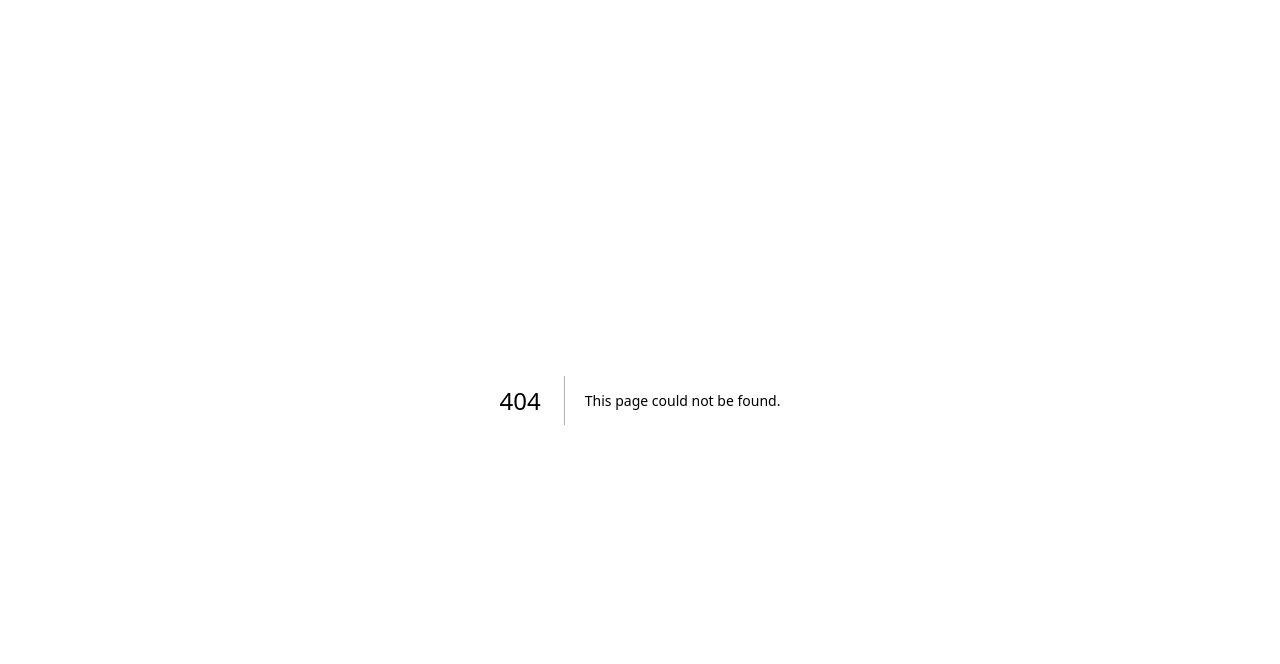
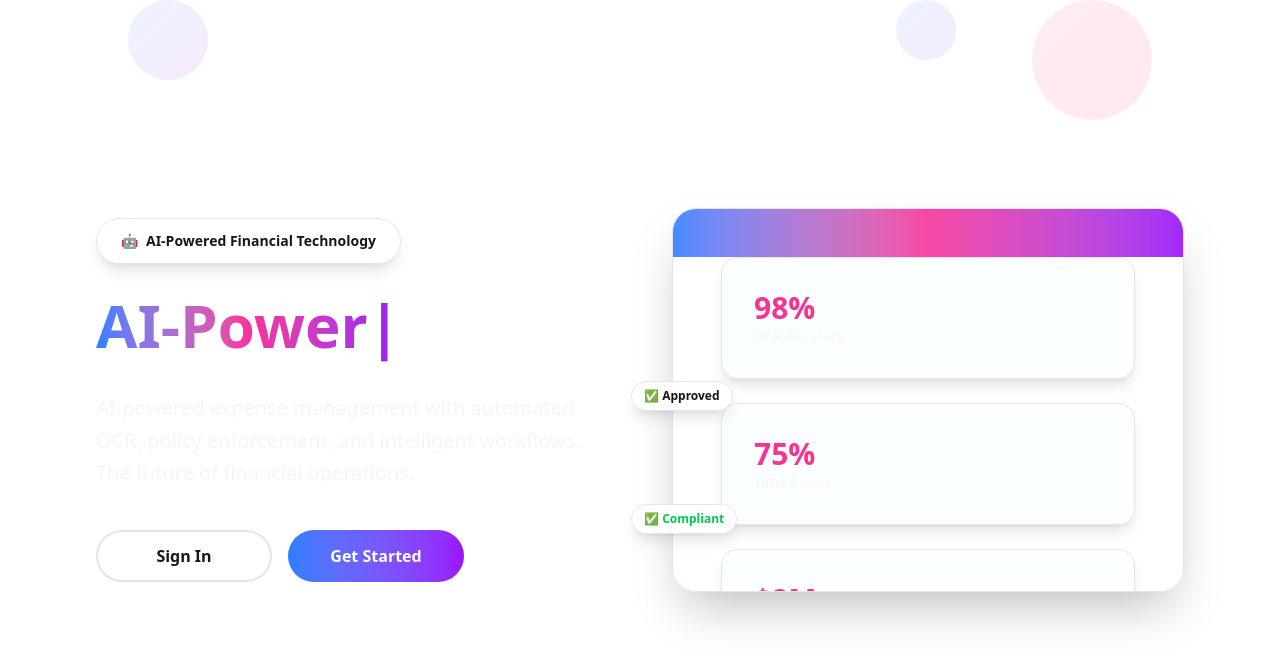
Before and after one commit to bilalqaisar1/FinCortex-AI_Brain_for_Corporate_Reimbursements, a Next.js app in the folder fin-cortex/: page /home in a window 1280 px wide. Before the commit this address had no page. Shown: the top 664 px of the page. Built offline with nearby package versions, Linux system fonts and the light colour scheme.

Commit message:
create the home page of webapp

```diff
--- /dev/null
+++ b/fin-cortex/src/app/home/page.tsx
@@ -0,0 +1,151 @@
+"use client";
+
+import { useState, useEffect } from "react";
+import Link from "next/link";
+import { useTheme } from "@/hooks/useTheme";
+import TypeWriter from "@/components/TypeWriter";
+
+export default function HomePage() {
+  const { isDarkTheme, toggleTheme, themeIcon } = useTheme();
+  const [isScrolled, setIsScrolled] = useState(false);
+  const [isMobileMenuOpen, setIsMobileMenuOpen] = useState(false);
+
+  // Typewriter texts for hero section
+  const typewriterTexts = [
+    "AI-Powered Reimbursement",
+    "Smart Expense Management",
+    "Automated Financial Workflows",
+    "Intelligent Policy Enforcement"
+  ];
+
+  // Handle scroll effect for navbar
+  useEffect(() => {
+    const handleScroll = () => {
+      setIsScrolled(window.scrollY > 50);
+    };
+
+    window.addEventListener('scroll', handleScroll);
+    return () => window.removeEventListener('scroll', handleScroll);
+  }, []);
+
+  // Handle mobile menu toggle
+  useEffect(() => {
+    const handleClickOutside = (e: MouseEvent) => {
+      const target = e.target as Element;
+      const mobileToggle = document.getElementById('mobileToggle');
+      const navLinks = document.getElementById('navLinks');
+
+      if (mobileToggle && navLinks && !mobileToggle.contains(target) && !navLinks.contains(target)) {
+        setIsMobileMenuOpen(false);
+      }
+    };
+
+    document.addEventListener('click', handleClickOutside);
+    return () => document.removeEventListener('click', handleClickOutside);
+  }, []);
+
+  const handleLinkClick = (e: React.MouseEvent<HTMLAnchorElement>) => {
+    const href = e.currentTarget.getAttribute('href');
+    if (href?.startsWith('#')) {
+      e.preventDefault();
+      const target = document.querySelector(href);
+      if (target) {
+        target.scrollIntoView({
+          behavior: 'smooth',
+          block: 'start'
+        });
+      }
+    }
+    setIsMobileMenuOpen(false);
+  };
+
+  return (
+    <section id="home" className="min-h-screen bg-dark text-primary overflow-x-hidden relative">
+      {/* Animated Background */}
+      <div className="animated-bg absolute top-0 left-0 w-full h-full -z-10 opacity-10">
+        <div className="floating-shapes absolute w-full h-full">
+          <div className="shape absolute w-20 h-20 rounded-full bg-gradient-to-br from-blue-500 to-purple-600 left-[10%] animate-float"></div>
+          <div className="shape absolute w-30 h-30 rounded-full bg-gradient-to-br from-pink-500 to-red-500 right-[10%] animate-float" style={{ animationDelay: '-5s' }}></div>
+          <div className="shape absolute w-15 h-15 rounded-full bg-gradient-to-br from-blue-500 to-purple-600 left-[70%] animate-float" style={{ animationDelay: '-10s' }}></div>
+        </div>
+      </div>
+
+      {/* Hero Section */}
+      <section className="hero min-h-screen flex items-center justify-center px-8 py-24 relative">
+        <div className="hero-container max-w-6xl grid grid-cols-1 lg:grid-cols-2 gap-16 items-center">
+          <div className="hero-content animate-fade-in-left">
+            <div className="hero-badge inline-flex items-center gap-2 px-6 py-3 bg-card/10 backdrop-blur-xl border border-subtle rounded-full text-sm font-semibold mb-6 shadow-lg hover:-translate-y-0.5 hover:shadow-xl transition-all duration-300 hover:border-blue-400">
+              <span>🤖</span>
+              AI-Powered Financial Technology
+            </div>
+
+            <h1 className="hero-title text-5xl lg:text-6xl font-extrabold leading-tight mb-6 min-h-20 flex items-start">
+              <TypeWriter
+                texts={typewriterTexts}
+                typingSpeed={100}
+                deletingSpeed={60}
+                pauseDuration={2000}
+                className="typewriter text-primary bg-gradient-to-r from-blue-500 via-pink-500 to-purple-600 bg-clip-text text-transparent inline-block leading-tight font-extrabold relative"
+              />
+            </h1>
+
+                    <p className="hero-description text-xl text-muted mb-10 max-w-lg leading-relaxed">
+                      AI-powered expense management with automated OCR, policy enforcement, and intelligent workflows. The future of financial operations.
+                    </p>
+
+            <div className="hero-cta flex gap-4 flex-wrap">
+              <Link href="/login" className="btn btn-outline px-6 py-3 rounded-full text-primary border-2 border-subtle bg-transparent font-semibold transition-all duration-300 hover:border-blue-400 hover:shadow-lg hover:-translate-y-0.5 relative overflow-hidden min-w-44 min-h-11 flex items-center justify-center">
+                Sign In
+              </Link>
+              <Link href="/signup" className="btn btn-primary px-6 py-3 rounded-full text-white font-semibold transition-all duration-300 hover:-translate-y-0.5 hover:shadow-xl relative overflow-hidden min-w-44 min-h-11 flex items-center justify-center bg-gradient-to-r from-blue-500 to-purple-600 hover:from-blue-600 hover:to-purple-700">
+                <span className="relative z-10">Get Started</span>
+              </Link>
+            </div>
+          </div>
+
+          <div className="hero-visual relative animate-fade-in-right">
+            <div className="dashboard-mockup w-full h-96 bg-card/10 backdrop-blur-3xl rounded-3xl border border-subtle relative overflow-hidden shadow-2xl transition-all duration-300 hover:-translate-y-1 hover:shadow-3xl">
+              <div className="absolute top-0 left-0 right-0 h-12 bg-gradient-to-r from-blue-500 via-pink-500 to-purple-600 opacity-90 z-10"></div>
+
+              <div className="mockup-content p-12 h-full flex flex-col gap-6 overflow-y-auto scrollbar-thin scrollbar-thumb-blue-500/50 scrollbar-track-transparent">
+                <div className="stat-card bg-card/10 backdrop-blur-sm border border-subtle rounded-2xl p-8 animate-stat-pulse hover:-translate-y-1 hover:shadow-lg transition-all duration-300 hover:border-blue-400 shadow-lg">
+                  <div className="stat-number text-3xl font-bold bg-gradient-to-r from-pink-500 to-red-500 bg-clip-text text-transparent">98%</div>
+                  <div className="stat-label text-muted text-sm">OCR Accuracy</div>
+                </div>
+                <div className="stat-card bg-card/10 backdrop-blur-sm border border-subtle rounded-2xl p-8 animate-stat-pulse hover:-translate-y-1 hover:shadow-lg transition-all duration-300 hover:border-blue-400 shadow-lg" style={{ animationDelay: '0.5s' }}>
+                  <div className="stat-number text-3xl font-bold bg-gradient-to-r from-pink-500 to-red-500 bg-clip-text text-transparent">75%</div>
+                  <div className="stat-label text-muted text-sm">Time Saved</div>
+                </div>
+                <div className="stat-card bg-card/10 backdrop-blur-sm border border-subtle rounded-2xl p-8 animate-stat-pulse hover:-translate-y-1 hover:shadow-lg transition-all duration-300 hover:border-blue-400 shadow-lg" style={{ animationDelay: '1s' }}>
+                  <div className="stat-number text-3xl font-bold bg-gradient-to-r from-pink-500 to-red-500 bg-clip-text text-transparent">$2M+</div>
+                  <div className="stat-label text-muted text-sm">Processed Monthly</div>
+                </div>
+                <div className="stat-card bg-card/10 backdrop-blur-sm border border-subtle rounded-2xl p-8 animate-stat-pulse hover:-translate-y-1 hover:shadow-lg transition-all duration-300 hover:border-blue-400 shadow-lg" style={{ animationDelay: '1.5s' }}>
+                  <div className="stat-number text-3xl font-bold bg-gradient-to-r from-pink-500 to-red-500 bg-clip-text text-transparent">24/7</div>
+                  <div className="stat-label text-muted text-sm">AI Processing</div>
+                </div>
+                <div className="stat-card bg-card/10 backdrop-blur-sm border border-subtle rounded-2xl p-8 animate-stat-pulse hover:-translate-y-1 hover:shadow-lg transition-all duration-300 hover:border-blue-400 shadow-lg" style={{ animationDelay: '2s' }}>
+                  <div className="stat-number text-3xl font-bold bg-gradient-to-r from-pink-500 to-red-500 bg-clip-text text-transparent">99.9%</div>
+                  <div className="stat-label text-muted text-sm">Uptime</div>
+                </div>
+                <div className="stat-card bg-card/10 backdrop-blur-sm border border-subtle rounded-2xl p-8 animate-stat-pulse hover:-translate-y-1 hover:shadow-lg transition-all duration-300 hover:border-blue-400 shadow-lg" style={{ animationDelay: '2.5s' }}>
+                  <div className="stat-number text-3xl font-bold bg-gradient-to-r from-pink-500 to-red-500 bg-clip-text text-transparent">500+</div>
+                  <div className="stat-label text-muted text-sm">Companies Trust Us</div>
+                </div>
+              </div>
+            </div>
+
+            {/* Floating Cards */}
+            <div className="floating-card absolute top-[45%] -left-[8%] bg-card/80 backdrop-blur-xl border border-subtle rounded-full px-3 py-1.5 text-xs font-semibold animate-float-card shadow-lg" style={{ animationDelay: '0s' }}>
+              <div className="text-primary font-semibold">✅ Approved</div>
+            </div>
+
+            <div className="floating-card absolute bottom-[15%] -left-[8%] bg-card/80 backdrop-blur-xl border border-subtle rounded-full px-3 py-1.5 text-xs font-semibold animate-float-card shadow-lg" style={{ animationDelay: '2s' }}>
+              <div className="text-green-500 font-semibold">✅ Compliant</div>
+            </div>
+          </div>
+        </div>
+      </section>
+    </section>
+  );
+}
```
